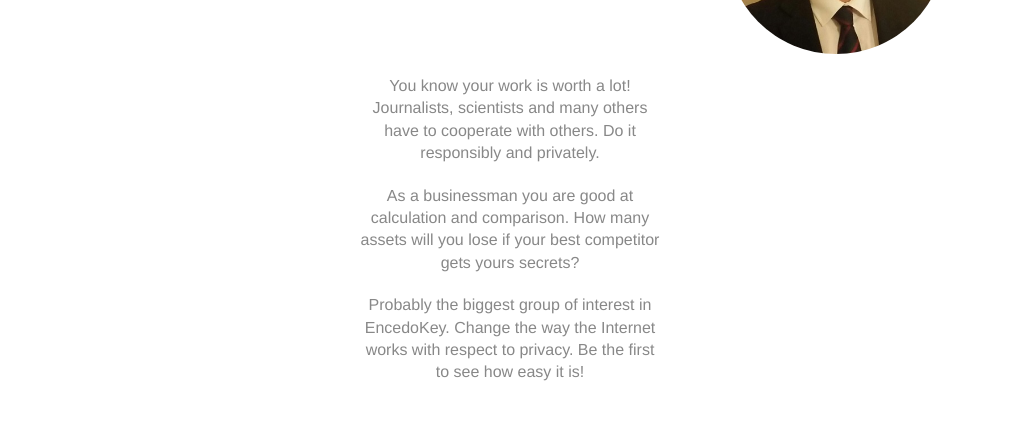
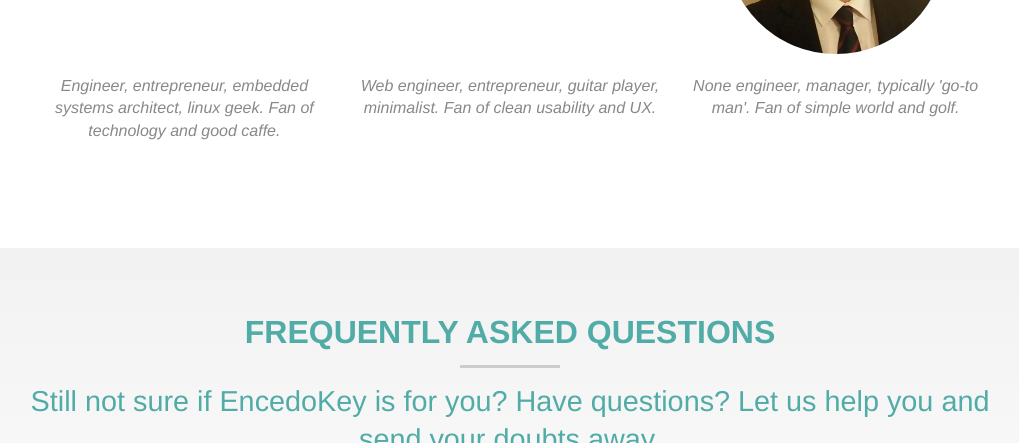
Before and after one commit to encedo/encedo-website, a PHP site: page / in a window 1280 px wide. Shown: the part 6057-6500 px from the top of the page, without its empty margins (130-1149 px from the left). Run offline with PHP 8.4, Linux system fonts and the light colour scheme.

Commit message:
Team description completed

```diff
--- a/tpl/team.php
+++ b/tpl/team.php
@@ -20,7 +20,8 @@
 							<div class="imgWrap">
 								<img src="Assets/img/krzysztof.jpg" alt="Krzysztof Rutecki">
 							</div><!-- .imgWrap -->
-
+							<br>
+							<p class="small" style="font-style: italic;">Engineer, entrepreneur, embedded systems architect, linux geek. Fan of technology and good caffe.</p>
 						</div><!-- .col-1-1 -->
 
 						<div class="col-1-3 text-centered th-white2">
@@ -32,9 +33,8 @@
 								<img src="Assets/img/maciej.jpg" alt="Maciej Kupisiewicz">
 							</div><!-- .imgWrap -->
 							<br>
-							<p class="small">You know your work is worth a lot! Journalists, scientists and many others have to cooperate with others. Do it responsibly and privately.</p>
-							<p class="small">As a businessman you are good at calculation and comparison. How many assets will you lose if your best competitor gets yours secrets?</p>
-							<p class="small">Probably the biggest group of interest in EncedoKey. Change the way the Internet works with respect to privacy. Be the first to see how easy it is!</p>
+							<p class="small" style="font-style: italic;">Web engineer, entrepreneur, guitar player, minimalist. Fan of clean usability and UX.</p>
+
 
 						</div><!-- .col-1-1 -->
 
@@ -46,6 +46,8 @@
 							<div class="imgWrap">
 								<img src="Assets/img/remigiusz.jpg" alt="Remigiusz Rynkowski">
 							</div><!-- .imgWrap -->
+							<br>
+							<p class="small" style="font-style: italic;">None engineer, manager, typically 'go-to man'. Fan of simple world and golf.</p>
 
 						</div><!-- .col-1-1 -->
 					</div><!-- .grid -->
```
